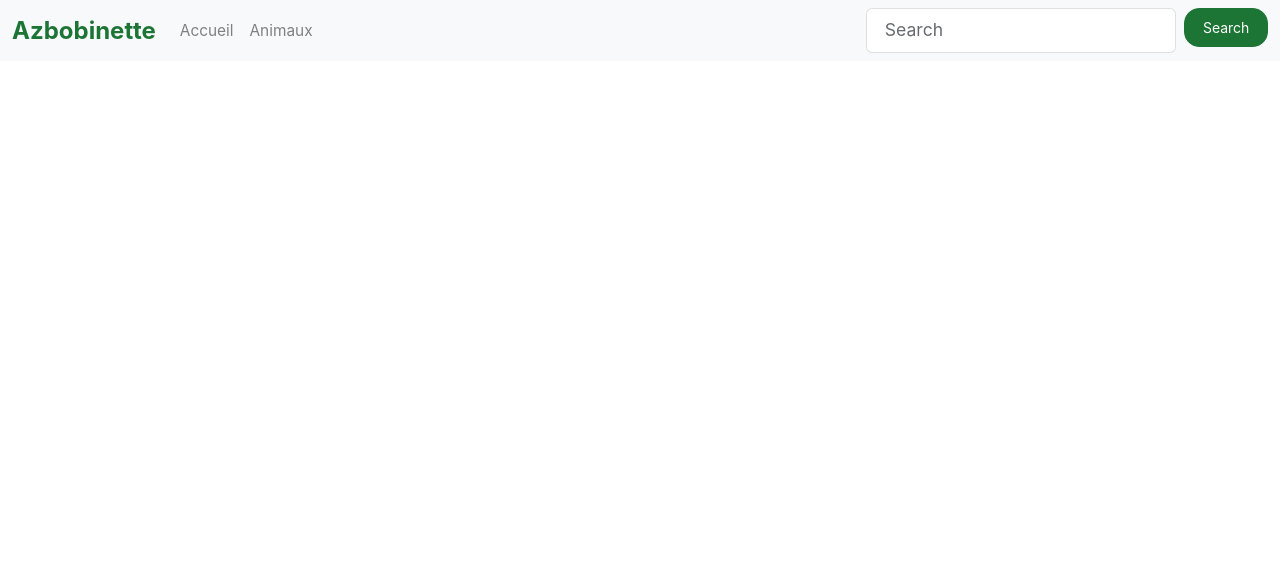
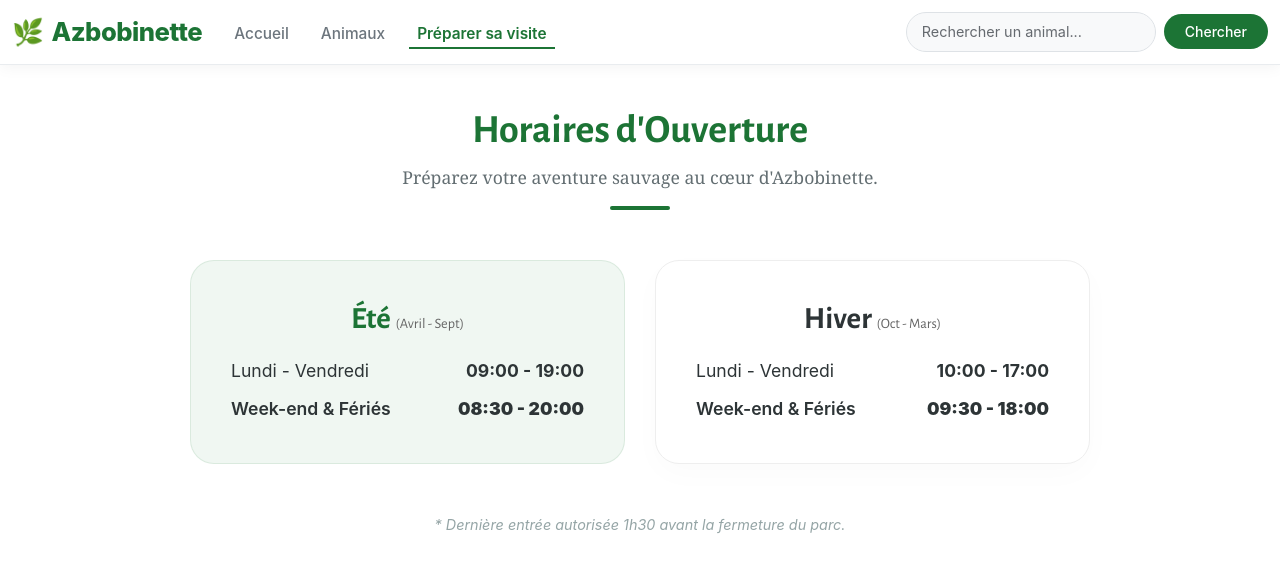
Before and after one commit to RyanAmmarKhodja/azbobinette, a React (Create React App) app in the folder frontend/: page /about in a window 1280 px wide. Shown: the top 572 px of the page. Built offline with nearby package versions, Linux system fonts and the light colour scheme.

Commit message:
new navbar, about us page

```diff
--- a/frontend/src/components/Navbar.js
+++ b/frontend/src/components/Navbar.js
@@ -2,7 +2,6 @@ import React, { useEffect, useState } from "react";
 import { useNavigate } from "react-router-dom";
 import { useAuth } from "../AuthProvider";
 import { NavLink } from "react-router-dom";
-
 
 function Navbar(props) {
   const auth = useAuth();
@@ -11,8 +10,6 @@ function Navbar(props) {
   const jungleActive = { color: "#1C7435", fontWeight: "bold" };
 
   const [search, setSearch] = useState("");
-
-
 
   const handleSearch = (e) => {
     e.preventDefault();
@@ -31,8 +28,17 @@ function Navbar(props) {
   return (
     <>
       <nav
-        className="navbar navbar-expand-lg bg-light"
-        style={{ position: "fixed", width: "100vw", zIndex: 10 }}
+        className="navbar navbar-expand-lg"
+        style={{
+          position: "fixed",
+          width: "100%",
+          zIndex: 10,
+          backgroundColor: "rgba(255, 255, 255, 0.95)",
+          backdropFilter: "blur(8px)",
+          boxShadow: "0 2px 15px rgba(0,0,0,0.05)",
+          borderBottom: "1px solid #e9ecef",
+          transition: "all 0.3s ease",
+        }}
         data-bs-theme="light"
       >
         <div
@@ -40,20 +46,28 @@ function Navbar(props) {
           style={props.loggedIn ? { paddingLeft: "90px" } : {}}
         >
           <NavLink
-            className={"navbar-brand"}
+            className="navbar-brand"
             to="/"
             style={{
               textDecoration: "none",
               color: "#1C7435",
-              fontWeight: "bold",
-              fontSize: "1.5rem",
+              fontWeight: "800",
+              fontSize: "1.6rem",
+              letterSpacing: "-0.5px",
+              display: "flex",
+              alignItems: "center",
+              transition: "transform 0.2s ease",
             }}
+            onMouseEnter={(e) =>
+              (e.currentTarget.style.transform = "scale(1.02)")
+            }
+            onMouseLeave={(e) => (e.currentTarget.style.transform = "scale(1)")}
           >
-            Azbobinette
+            <span style={{ marginRight: "8px" }}>🌿</span> Azbobinette
           </NavLink>
 
           <button
-            className="navbar-toggler"
+            className="navbar-toggler border-0"
             type="button"
             data-bs-toggle="collapse"
             data-bs-target="#navbarColor03"
@@ -63,16 +77,22 @@ function Navbar(props) {
           >
             <span className="navbar-toggler-icon"></span>
           </button>
+
           <div className="collapse navbar-collapse" id="navbarColor03">
-            <ul className="navbar-nav me-auto">
+            <ul className="navbar-nav me-auto mb-2 mb-lg-0">
               <li className="nav-item">
                 <NavLink
-                  className={"nav-link"}
+                  className="nav-link mx-2"
                   to="/"
                   style={({ isActive }) => ({
-                    color: isActive ? jungleActive.color : "grey",
+                    color: isActive ? "#1C7435" : "#6c757d",
                     textDecoration: "none",
-                    fontWeight: isActive ? jungleActive.fontWeight : "normal",
+                    fontWeight: isActive ? "600" : "500",
+                    borderBottom: isActive
+                      ? "2px solid #1C7435"
+                      : "2px solid transparent",
+                    transition: "all 0.2s ease",
+                    paddingBottom: "2px",
                   })}
                 >
                   Accueil
@@ -80,44 +100,105 @@ function Navbar(props) {
               </li>
               <li className="nav-item">
                 <NavLink
-                  className={"nav-link"}
+                  className="nav-link mx-2"
                   to="/catalogue"
                   style={({ isActive }) => ({
-                    color: isActive ? jungleActive.color : "grey",
+                    color: isActive ? "#1C7435" : "#6c757d",
                     textDecoration: "none",
-                    fontWeight: isActive ? jungleActive.fontWeight : "normal",
+                    fontWeight: isActive ? "600" : "500",
+                    borderBottom: isActive
+                      ? "2px solid #1C7435"
+                      : "2px solid transparent",
+                    transition: "all 0.2s ease",
+                    paddingBottom: "2px",
                   })}
                 >
                   Animaux
                 </NavLink>
               </li>
+               <li className="nav-item">
+                <NavLink
+                  className="nav-link mx-2"
+                  to="/about"
+                  style={({ isActive }) => ({
+                    color: isActive ? "#1C7435" : "#6c757d",
+                    textDecoration: "none",
+                    fontWeight: isActive ? "600" : "500",
+                    borderBottom: isActive
+                      ? "2px solid #1C7435"
+                      : "2px solid transparent",
+                    transition: "all 0.2s ease",
+                    paddingBottom: "2px",
+                  })}
+                >
+                  Préparer sa visite
+                </NavLink>
+              </li>
             </ul>
 
-            {/* Search Field */}
             <form
-              className="d-flex"
+              className="d-flex align-items-center"
               onSubmit={handleSearch}
+              style={{ position: "relative" }}
             >
               <input
-                className="form-control me-sm-2"
+                className="form-control me-2"
                 type="search"
-                placeholder="Search"
+                placeholder="Rechercher un animal..."
                 onChange={(e) => setSearch(e.target.value)}
                 value={search}
+                style={{
+                  borderRadius: "20px",
+                  backgroundColor: "#f8f9fa",
+                  border: "1px solid #dee2e6",
+                  paddingLeft: "15px",
+                  fontSize: "0.9rem",
+                  width: "250px",
+                  transition: "width 0.3s ease, box-shadow 0.3s ease",
+                }}
+                onFocus={(e) => {
+                  e.target.style.width = "300px";
+                  e.target.style.boxShadow =
+                    "0 0 0 0.25rem rgba(28, 116, 53, 0.1)";
+                }}
+                onBlur={(e) => (e.target.style.width = "250px")}
               />
-              <button className="btn btn-jungle my-4 my-sm-0" type="submit">
-                Search
+              <button
+                className="btn"
+                type="submit"
+                style={{
+                  backgroundColor: "#1C7435",
+                  color: "white",
+                  borderRadius: "20px",
+                  padding: "6px 20px",
+                  fontWeight: "500",
+                  transition: "all 0.2s ease",
+                }}
+                onMouseEnter={(e) =>
+                  (e.currentTarget.style.backgroundColor = "#155d2a")
+                }
+                onMouseLeave={(e) =>
+                  (e.currentTarget.style.backgroundColor = "#1C7435")
+                }
+              >
+                Chercher
               </button>
             </form>
-            {/* End Search Field */}
+
             {props.loggedIn && (
               <a
-                className="btn btn-outline-secondary"
+                className="btn btn-link"
                 href="#"
                 onClick={submit}
-                style={{ marginLeft: "20px" }}
+                style={{
+                  marginLeft: "15px",
+                  color: "#dc3545",
+                  textDecoration: "none",
+                  fontSize: "0.9rem",
+                  fontWeight: "500",
+                }}
               >
-                Logout
+                Déconnexion
               </a>
             )}
           </div>
--- a/frontend/src/components/admin/Sidebar.js
+++ b/frontend/src/components/admin/Sidebar.js
@@ -46,7 +46,7 @@ export default function CollapsibleSidebar() {
             {!isCollapsed && (
               <h3 style={{ color: 'white', fontSize: '24px', fontWeight: 600, margin: 0 }}>
                 <PawPrint size={24} style={{ marginRight: '8px', verticalAlign: 'middle' }} />
-                Wildlife DB
+                Azbobinette
               </h3>
             )}
             {isCollapsed && (
--- a/frontend/src/components/client/Home/Collection/Collection.js
+++ b/frontend/src/components/client/Home/Collection/Collection.js
@@ -44,7 +44,7 @@ function Collection() {
 
         </div>
         <div className="w100 text-center my-4">
-          <PrimaryButton text="View More" link="catalogue"/>
+          <PrimaryButton text="Voir Plus" link="catalogue"/>
         </div>
 
       </div>
--- a/frontend/src/components/client/Home/Description/Description.js
+++ b/frontend/src/components/client/Home/Description/Description.js
@@ -25,7 +25,7 @@ function HomeDescription() {
               Ressentez-vous plus proche de la nature au parc d'Azbobinette.
             </p>
 
-            <PrimaryButton text="EXPLORE OUR ANIMALS" link="#categories" />
+            <PrimaryButton text="EXPLORER NOS ANIMAUX" link="#categories" />
           </div>
         </div>
       </div>
--- a/frontend/src/components/client/Home/Hero/Hero.js
+++ b/frontend/src/components/client/Home/Hero/Hero.js
@@ -16,8 +16,8 @@ const Hero = () => {
           inoubliable avec nous.
         </p>
         <div style={{ textAlign: "left", width: "100%" }}>
-          <PrimaryButton text="BOOK A TICKET" />
-          <SecondaryButton text="EXPLORE OUR ZOO" link="#desc" />
+          <PrimaryButton text="PREPARER SA VISITE" link="about"/>
+          <SecondaryButton text="EXPLORER LE ZOO" link="#desc" />
         </div>
       </div>
     </div>
--- a/frontend/src/pages/client/About.js
+++ b/frontend/src/pages/client/About.js
@@ -1,9 +1,178 @@
-import React from 'react'
+import React from "react";
 
 const About = () => {
   return (
-    <div>About</div>
-  )
-}
+    <div
+      className="container"
+      style={{
+        paddingTop:"6em",
+        marginBottom: "60px",
+        fontFamily: "'Inter', sans-serif",
+        color: "#2d3436",
+      }}
+    >
+      {/* Section En-tête */}
+      <div style={{ textAlign: "center", marginBottom: "50px" }}>
+        <h2
+          style={{
+            fontWeight: "800",
+            color: "#1C7435",
+            fontSize: "2.5rem",
+            marginBottom: "10px",
+          }}
+        >
+          Horaires d'Ouverture
+        </h2>
+        <p style={{ color: "#636e72", fontSize: "1.1rem" }}>
+          Préparez votre aventure sauvage au cœur d'Azbobinette.
+        </p>
+        <div
+          style={{
+            width: "60px",
+            height: "4px",
+            backgroundColor: "#1C7435",
+            margin: "0 auto",
+            borderRadius: "2px",
+          }}
+        ></div>
+      </div>
 
-export default About
+      {/* Section Grille des Horaires */}
+      <div
+        style={{
+          display: "grid",
+          gridTemplateColumns: "repeat(auto-fit, minmax(300px, 1fr))",
+          gap: "30px",
+          maxWidth: "900px",
+          margin: "0 auto",
+        }}
+      >
+        {/* Carte Saison Haute */}
+        <div
+          style={{
+            backgroundColor: "#f0f7f2",
+            padding: "40px",
+            borderRadius: "24px",
+            border: "1px solid rgba(28, 116, 53, 0.1)",
+            transition: "transform 0.3s ease",
+            cursor: "default",
+          }}
+          onMouseEnter={(e) =>
+            (e.currentTarget.style.transform = "translateY(-5px)")
+          }
+          onMouseLeave={(e) =>
+            (e.currentTarget.style.transform = "translateY(0)")
+          }
+        >
+          <h3
+            style={{
+              color: "#1C7435",
+              fontWeight: "700",
+              marginBottom: "20px",
+            }}
+          >
+            Été{" "}
+            <span
+              style={{ fontSize: "0.9rem", fontWeight: "400", color: "#666" }}
+            >
+              (Avril - Sept)
+            </span>
+          </h3>
+          <ul style={{ listStyle: "none", padding: 0, margin: 0 }}>
+            <li
+              style={{
+                display: "flex",
+                justifyContent: "space-between",
+                marginBottom: "12px",
+              }}
+            >
+              <span>Lundi - Vendredi</span>
+              <strong>09:00 - 19:00</strong>
+            </li>
+            <li
+              style={{
+                display: "flex",
+                justifyContent: "space-between",
+                fontWeight: "600",
+              }}
+            >
+              <span>Week-end & Fériés</span>
+              <strong>08:30 - 20:00</strong>
+            </li>
+          </ul>
+        </div>
+
+        {/* Carte Saison Basse */}
+        <div
+          style={{
+            backgroundColor: "#ffffff",
+            padding: "40px",
+            borderRadius: "24px",
+            border: "1px solid #eee",
+            transition: "transform 0.3s ease",
+            boxShadow: "0 10px 30px rgba(0,0,0,0.02)",
+          }}
+          onMouseEnter={(e) =>
+            (e.currentTarget.style.transform = "translateY(-5px)")
+          }
+          onMouseLeave={(e) =>
+            (e.currentTarget.style.transform = "translateY(0)")
+          }
+        >
+          <h3
+            style={{
+              color: "#2d3436",
+              fontWeight: "700",
+              marginBottom: "20px",
+            }}
+          >
+            Hiver{" "}
+            <span
+              style={{ fontSize: "0.9rem", fontWeight: "400", color: "#666" }}
+            >
+              (Oct - Mars)
+            </span>
+          </h3>
+          <ul style={{ listStyle: "none", padding: 0, margin: 0 }}>
+            <li
+              style={{
+                display: "flex",
+                justifyContent: "space-between",
+                marginBottom: "12px",
+              }}
+            >
+              <span>Lundi - Vendredi</span>
+              <strong>10:00 - 17:00</strong>
+            </li>
+            <li
+              style={{
+                display: "flex",
+                justifyContent: "space-between",
+                fontWeight: "600",
+              }}
+            >
+              <span>Week-end & Fériés</span>
+              <strong>09:30 - 18:00</strong>
+            </li>
+          </ul>
+        </div>
+
+        {/* Note Importante */}
+        <div
+          style={{
+            gridColumn: "1 / -1",
+            textAlign: "center",
+            padding: "20px",
+            fontSize: "0.9rem",
+            color: "#95a5a6",
+            fontStyle: "italic",
+          }}
+        >
+          * Dernière entrée autorisée 1h30 avant la fermeture du parc.
+        </div>
+      </div>
+    </div>
+  );
+};
+
+export default About;
```
Also changed, not shown: frontend/src/components/client/Home/Categories/Categories.js (+4 -4 lines).
